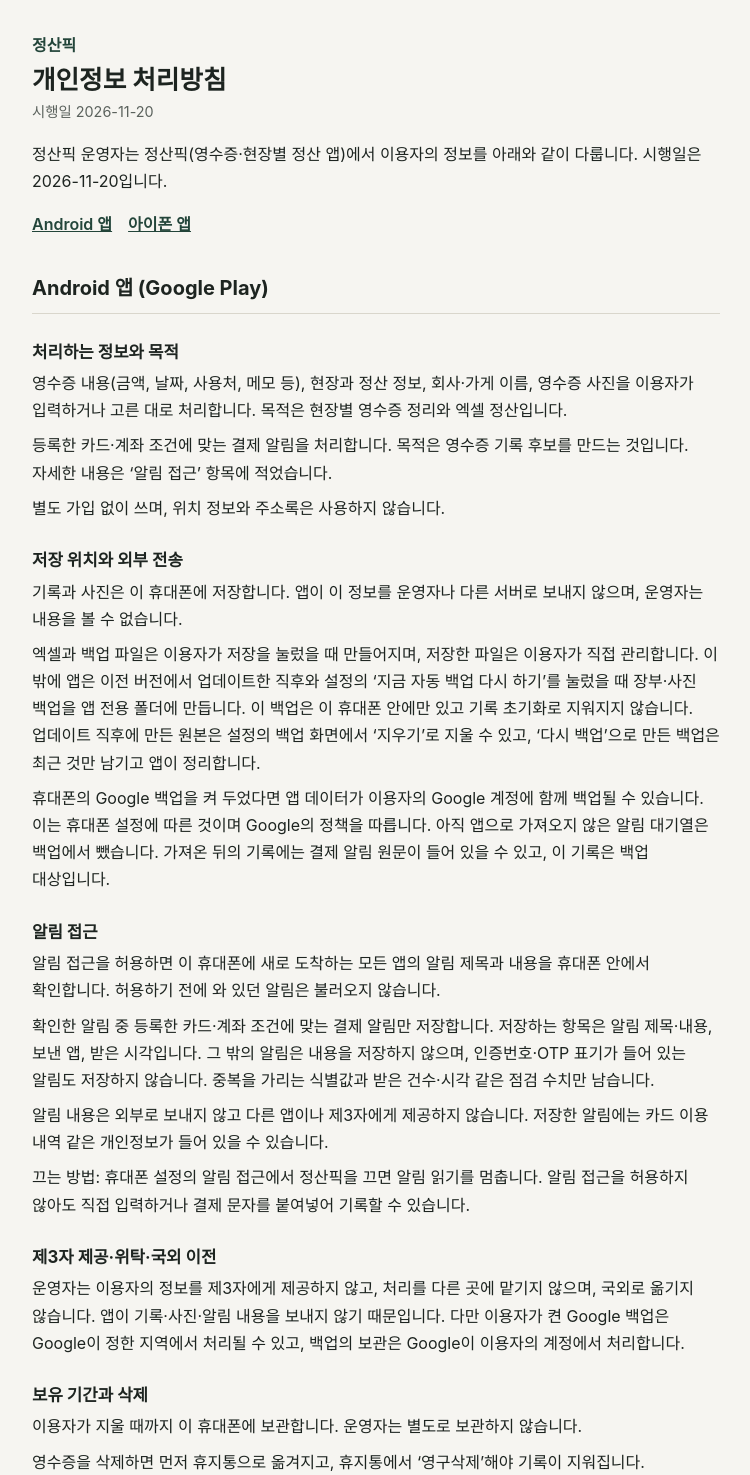
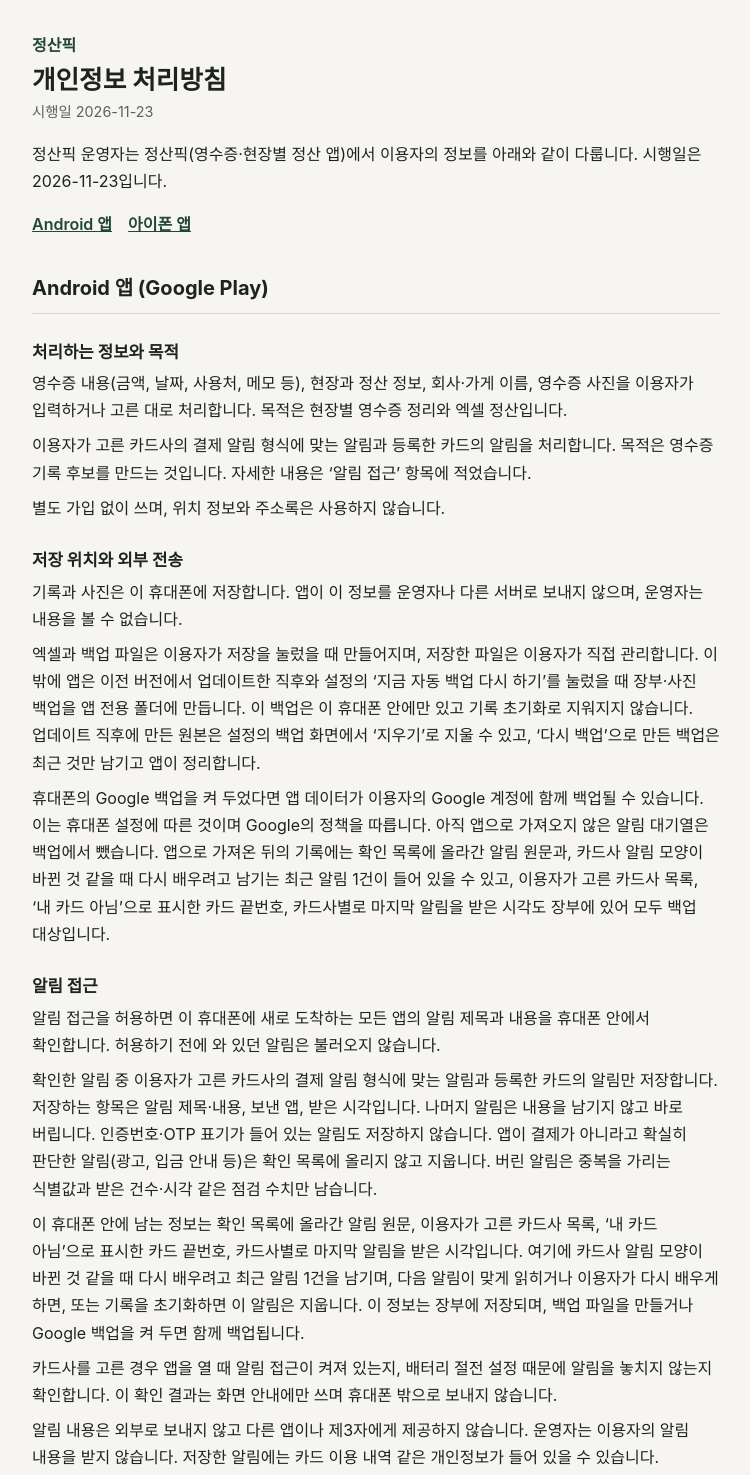
Before and after one commit to leedougjun1-max/hyeonjangpick-releases, a plain HTML site: page privacy/index.html in a window 1280 px wide. Shown: the top 1475 px of the page, without its empty margins (264-1014 px from the left). Drawn offline with Linux system fonts and the light colour scheme.

Commit message:
개인정보 처리방침 1.5.0 반영(고른 카드사 알림만 처리, 기기 안에 남는 항목과 백업 범위)

```diff
--- a/privacy/index.html
+++ b/privacy/index.html
@@ -67,27 +67,29 @@ footer {
 <main>
 <p class="app">정산픽</p>
 <h1>개인정보 처리방침</h1>
-<p class="meta">시행일 2026-11-20</p>
-<p>정산픽 운영자는 정산픽(영수증·현장별 정산 앱)에서 이용자의 정보를 아래와 같이 다룹니다. 시행일은 2026-11-20입니다.</p>
+<p class="meta">시행일 2026-11-23</p>
+<p>정산픽 운영자는 정산픽(영수증·현장별 정산 앱)에서 이용자의 정보를 아래와 같이 다룹니다. 시행일은 2026-11-23입니다.</p>
 <nav><a href="#android">Android 앱</a><a href="#ios">아이폰 앱</a></nav>
 <h2 id="android">Android 앱 (Google Play)</h2>
 <section>
 <h3>처리하는 정보와 목적</h3>
 <p>영수증 내용(금액, 날짜, 사용처, 메모 등), 현장과 정산 정보, 회사·가게 이름, 영수증 사진을 이용자가 입력하거나 고른 대로 처리합니다. 목적은 현장별 영수증 정리와 엑셀 정산입니다.</p>
-<p>등록한 카드·계좌 조건에 맞는 결제 알림을 처리합니다. 목적은 영수증 기록 후보를 만드는 것입니다. 자세한 내용은 ‘알림 접근’ 항목에 적었습니다.</p>
+<p>이용자가 고른 카드사의 결제 알림 형식에 맞는 알림과 등록한 카드의 알림을 처리합니다. 목적은 영수증 기록 후보를 만드는 것입니다. 자세한 내용은 ‘알림 접근’ 항목에 적었습니다.</p>
 <p>별도 가입 없이 쓰며, 위치 정보와 주소록은 사용하지 않습니다.</p>
 </section>
 <section>
 <h3>저장 위치와 외부 전송</h3>
 <p>기록과 사진은 이 휴대폰에 저장합니다. 앱이 이 정보를 운영자나 다른 서버로 보내지 않으며, 운영자는 내용을 볼 수 없습니다.</p>
 <p>엑셀과 백업 파일은 이용자가 저장을 눌렀을 때 만들어지며, 저장한 파일은 이용자가 직접 관리합니다. 이 밖에 앱은 이전 버전에서 업데이트한 직후와 설정의 ‘지금 자동 백업 다시 하기’를 눌렀을 때 장부·사진 백업을 앱 전용 폴더에 만듭니다. 이 백업은 이 휴대폰 안에만 있고 기록 초기화로 지워지지 않습니다. 업데이트 직후에 만든 원본은 설정의 백업 화면에서 ‘지우기’로 지울 수 있고, ‘다시 백업’으로 만든 백업은 최근 것만 남기고 앱이 정리합니다.</p>
-<p>휴대폰의 Google 백업을 켜 두었다면 앱 데이터가 이용자의 Google 계정에 함께 백업될 수 있습니다. 이는 휴대폰 설정에 따른 것이며 Google의 정책을 따릅니다. 아직 앱으로 가져오지 않은 알림 대기열은 백업에서 뺐습니다. 가져온 뒤의 기록에는 결제 알림 원문이 들어 있을 수 있고, 이 기록은 백업 대상입니다.</p>
+<p>휴대폰의 Google 백업을 켜 두었다면 앱 데이터가 이용자의 Google 계정에 함께 백업될 수 있습니다. 이는 휴대폰 설정에 따른 것이며 Google의 정책을 따릅니다. 아직 앱으로 가져오지 않은 알림 대기열은 백업에서 뺐습니다. 앱으로 가져온 뒤의 기록에는 확인 목록에 올라간 알림 원문과, 카드사 알림 모양이 바뀐 것 같을 때 다시 배우려고 남기는 최근 알림 1건이 들어 있을 수 있고, 이용자가 고른 카드사 목록, ‘내 카드 아님’으로 표시한 카드 끝번호, 카드사별로 마지막 알림을 받은 시각도 장부에 있어 모두 백업 대상입니다.</p>
 </section>
 <section>
 <h3>알림 접근</h3>
 <p>알림 접근을 허용하면 이 휴대폰에 새로 도착하는 모든 앱의 알림 제목과 내용을 휴대폰 안에서 확인합니다. 허용하기 전에 와 있던 알림은 불러오지 않습니다.</p>
-<p>확인한 알림 중 등록한 카드·계좌 조건에 맞는 결제 알림만 저장합니다. 저장하는 항목은 알림 제목·내용, 보낸 앱, 받은 시각입니다. 그 밖의 알림은 내용을 저장하지 않으며, 인증번호·OTP 표기가 들어 있는 알림도 저장하지 않습니다. 중복을 가리는 식별값과 받은 건수·시각 같은 점검 수치만 남습니다.</p>
-<p>알림 내용은 외부로 보내지 않고 다른 앱이나 제3자에게 제공하지 않습니다. 저장한 알림에는 카드 이용 내역 같은 개인정보가 들어 있을 수 있습니다.</p>
+<p>확인한 알림 중 이용자가 고른 카드사의 결제 알림 형식에 맞는 알림과 등록한 카드의 알림만 저장합니다. 저장하는 항목은 알림 제목·내용, 보낸 앱, 받은 시각입니다. 나머지 알림은 내용을 남기지 않고 바로 버립니다. 인증번호·OTP 표기가 들어 있는 알림도 저장하지 않습니다. 앱이 결제가 아니라고 확실히 판단한 알림(광고, 입금 안내 등)은 확인 목록에 올리지 않고 지웁니다. 버린 알림은 중복을 가리는 식별값과 받은 건수·시각 같은 점검 수치만 남습니다.</p>
+<p>이 휴대폰 안에 남는 정보는 확인 목록에 올라간 알림 원문, 이용자가 고른 카드사 목록, ‘내 카드 아님’으로 표시한 카드 끝번호, 카드사별로 마지막 알림을 받은 시각입니다. 여기에 카드사 알림 모양이 바뀐 것 같을 때 다시 배우려고 최근 알림 1건을 남기며, 다음 알림이 맞게 읽히거나 이용자가 다시 배우게 하면, 또는 기록을 초기화하면 이 알림은 지웁니다. 이 정보는 장부에 저장되며, 백업 파일을 만들거나 Google 백업을 켜 두면 함께 백업됩니다.</p>
+<p>카드사를 고른 경우 앱을 열 때 알림 접근이 켜져 있는지, 배터리 절전 설정 때문에 알림을 놓치지 않는지 확인합니다. 이 확인 결과는 화면 안내에만 쓰며 휴대폰 밖으로 보내지 않습니다.</p>
+<p>알림 내용은 외부로 보내지 않고 다른 앱이나 제3자에게 제공하지 않습니다. 운영자는 이용자의 알림 내용을 받지 않습니다. 저장한 알림에는 카드 이용 내역 같은 개인정보가 들어 있을 수 있습니다.</p>
 <p>끄는 방법: 휴대폰 설정의 알림 접근에서 정산픽을 끄면 알림 읽기를 멈춥니다. 알림 접근을 허용하지 않아도 직접 입력하거나 결제 문자를 붙여넣어 기록할 수 있습니다.</p>
 </section>
 <section>
```
